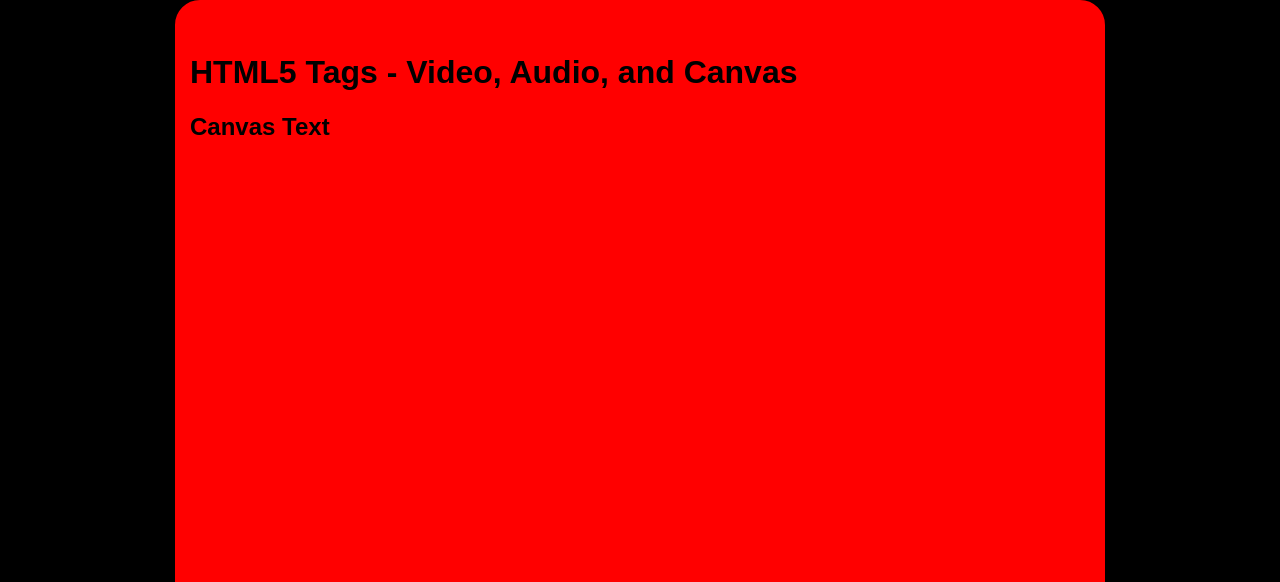
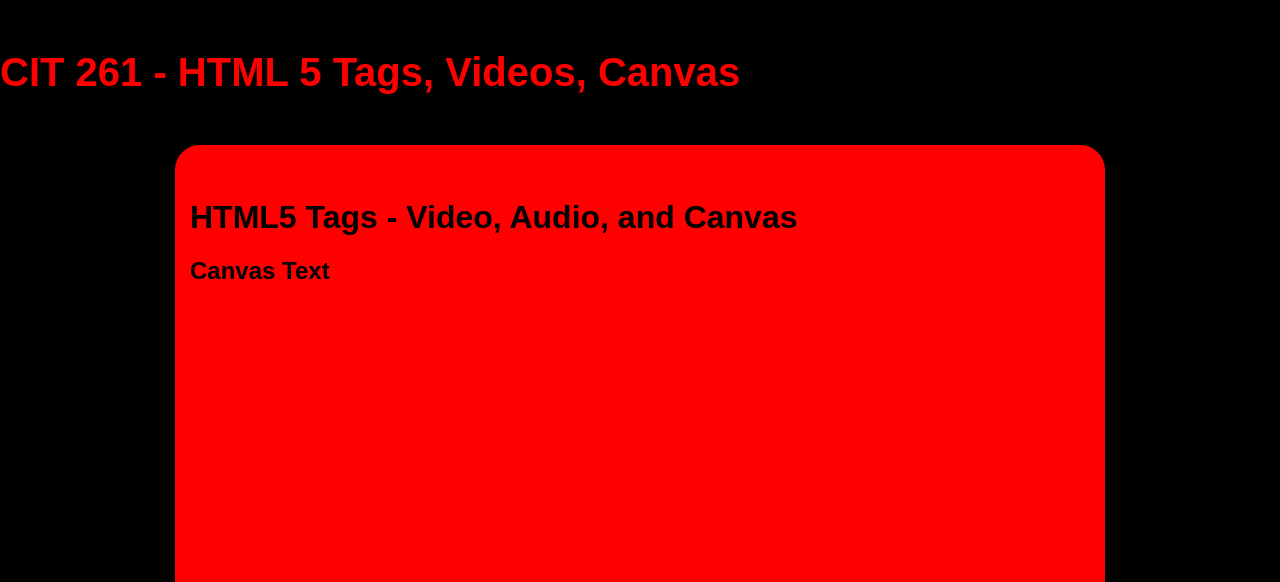
Before and after one commit to benedict-justin/benedict-justin.github.io, a plain HTML site: page HTML5-tags-video-audio-canvas.html in a window 1280 px wide. Shown: the top 582 px of the page. Drawn offline with Linux system fonts and the light colour scheme.

Commit message:
Update HTML5-tags-video-audio-canvas.html

```diff
--- a/HTML5-tags-video-audio-canvas.html
+++ b/HTML5-tags-video-audio-canvas.html
@@ -7,7 +7,12 @@
 
     </head>
 
-    <body>
+    <body
+    <header>
+        <a href="index.html">
+        <h1>CIT 261 - HTML 5 Tags, Videos, Canvas</h1>
+        </a>
+    </header>
     <div class="background2">
 
         <br>
```
